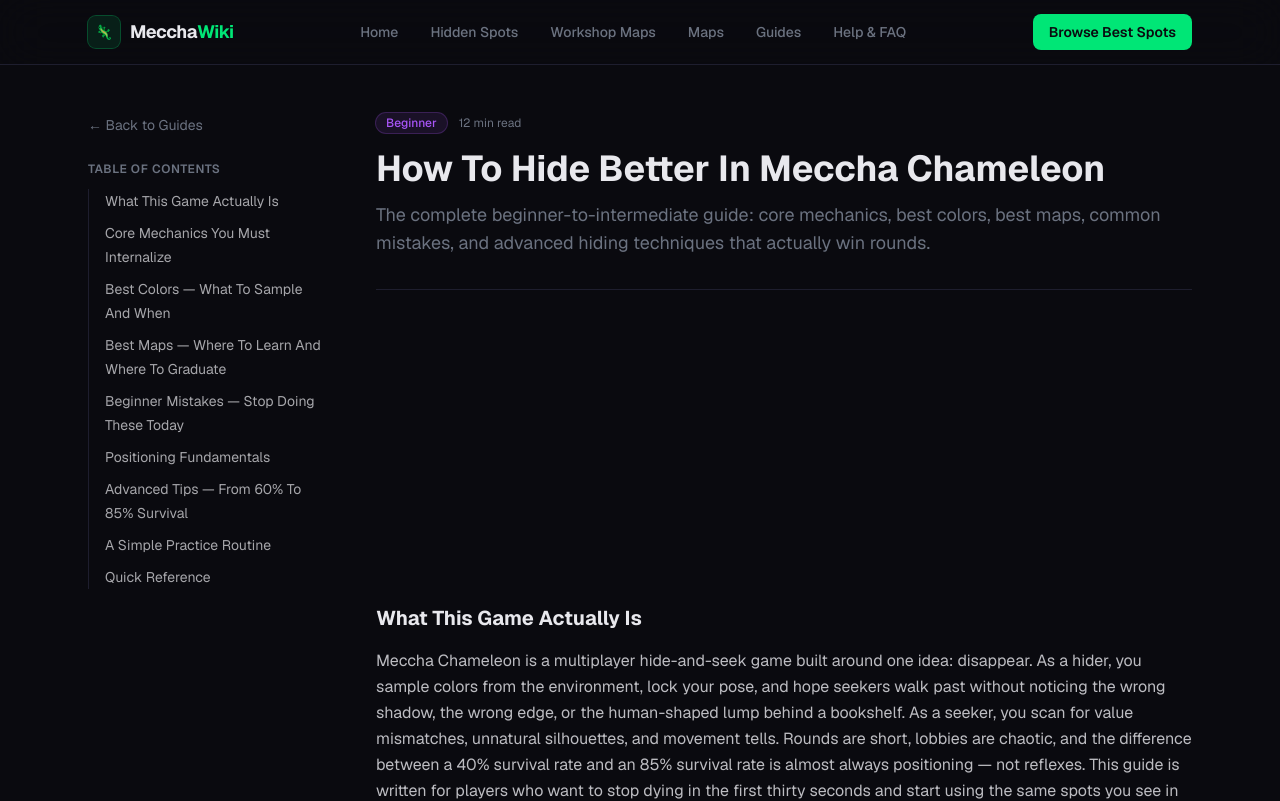
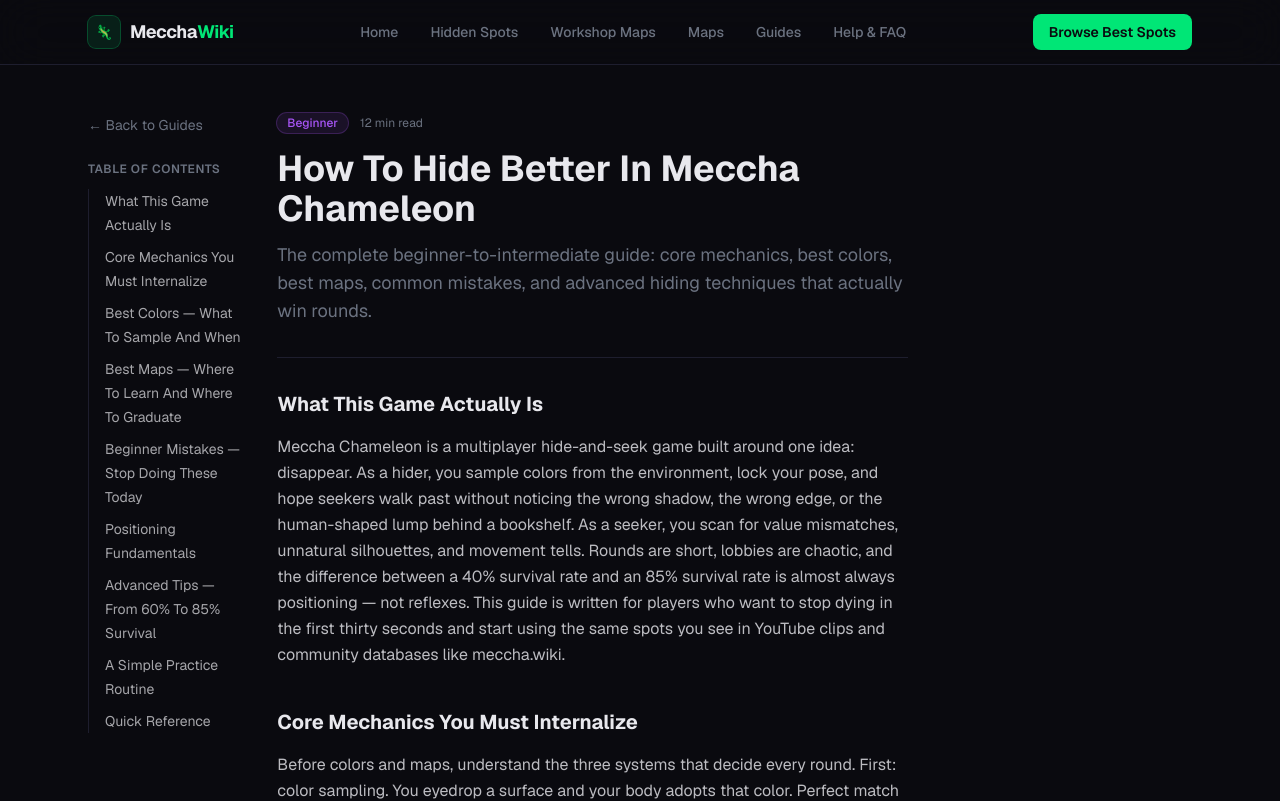
Before and after one commit to pengchengZhi001/MecchaWiki, a Next.js app: page /guides/beginner-basics in a window 1280 px wide. Shown: the top 801 px of the page. Built offline with nearby package versions, Linux system fonts and the light colour scheme.

Commit message:
fix:update

```diff
--- a/src/app/guides/[slug]/page.tsx
+++ b/src/app/guides/[slug]/page.tsx
@@ -3,7 +3,7 @@ import { notFound } from "next/navigation";
 import Link from "next/link";
 import { createMetadata } from "@/lib/metadata";
 import JsonLd from "@/components/JsonLd";
-import { Banner300, NativeBanner } from "@/components/ads";
+import { InlineAds, SidebarAds } from "@/components/ads";
 import { guides, getGuideBySlug } from "@/data/guides";
 import { articleJsonLd, breadcrumbJsonLd } from "@/lib/json-ld";
 
@@ -59,8 +59,8 @@ export default async function GuideDetailPage({ params }: Props) {
           }),
         ]}
       />
-      <div className="lg:grid lg:grid-cols-4 lg:gap-12">
-        <aside className="mb-8 lg:col-span-1">
+      <div className="lg:grid lg:grid-cols-12 lg:gap-8">
+        <aside className="mb-8 lg:col-span-2">
           <Link
             href="/guides"
             className="text-sm text-muted transition hover:text-accent"
@@ -86,7 +86,7 @@ export default async function GuideDetailPage({ params }: Props) {
           </nav>
         </aside>
 
-        <div className="lg:col-span-3">
+        <div className="lg:col-span-7">
           <header className="border-b border-card-border pb-8">
             <div className="flex items-center gap-3">
               <span className="rounded-full bg-purple/10 px-2.5 py-0.5 text-xs font-medium text-purple ring-1 ring-purple/30">
@@ -97,8 +97,6 @@ export default async function GuideDetailPage({ params }: Props) {
             <h1 className="mt-4 text-3xl font-bold sm:text-4xl">{guide.title}</h1>
             <p className="mt-3 text-lg text-muted">{guide.excerpt}</p>
           </header>
-
-          <Banner300 />
 
           <nav className="mt-8 rounded-xl border border-card-border bg-card p-5 lg:hidden">
             <p className="text-xs font-semibold uppercase tracking-wider text-muted">
@@ -130,8 +128,6 @@ export default async function GuideDetailPage({ params }: Props) {
             })}
           </div>
 
-          <NativeBanner />
-
           {guide.sources && guide.sources.length > 0 && (
             <footer className="mt-12 rounded-xl border border-card-border bg-surface p-6">
               <h2 className="text-sm font-semibold uppercase tracking-wider text-muted">
@@ -158,6 +154,12 @@ export default async function GuideDetailPage({ params }: Props) {
             </footer>
           )}
         </div>
+
+        <SidebarAds className="hidden lg:col-span-3 lg:block" />
+      </div>
+
+      <div className="mt-8 lg:hidden">
+        <InlineAds />
       </div>
     </article>
   );
--- a/src/app/help/[slug]/page.tsx
+++ b/src/app/help/[slug]/page.tsx
@@ -3,6 +3,7 @@ import Link from "next/link";
 import { notFound } from "next/navigation";
 import { createMetadata } from "@/lib/metadata";
 import JsonLd from "@/components/JsonLd";
+import { InlineAds, SidebarAds } from "@/components/ads";
 import QaImageBlock from "@/components/QaImageBlock";
 import { getHelpTopicBySlug, helpTopics } from "@/data/help";
 import { faqPageJsonLd, breadcrumbJsonLd, articleJsonLd } from "@/lib/json-ld";
@@ -71,8 +72,8 @@ export default async function HelpTopicPage({ params }: Props) {
         ]}
       />
 
-      <div className="lg:grid lg:grid-cols-4 lg:gap-12">
-        <aside className="mb-8 lg:col-span-1">
+      <div className="lg:grid lg:grid-cols-12 lg:gap-8">
+        <aside className="mb-8 lg:col-span-2">
           <Link
             href="/help"
             className="text-sm text-muted transition hover:text-accent"
@@ -98,7 +99,7 @@ export default async function HelpTopicPage({ params }: Props) {
           </nav>
         </aside>
 
-        <div className="lg:col-span-3">
+        <div className="lg:col-span-7">
           <header className="border-b border-card-border pb-8">
             <div className="flex items-center gap-3">
               <span className="rounded-full bg-accent/10 px-2.5 py-0.5 text-xs font-medium text-accent ring-1 ring-accent/30">
@@ -207,6 +208,12 @@ export default async function HelpTopicPage({ params }: Props) {
             ))}
           </div>
         </div>
+
+        <SidebarAds className="hidden lg:col-span-3 lg:block" />
+      </div>
+
+      <div className="mt-8 lg:hidden">
+        <InlineAds />
       </div>
     </article>
   );
--- a/src/app/help/page.tsx
+++ b/src/app/help/page.tsx
@@ -2,6 +2,7 @@ import type { Metadata } from "next";
 import { createMetadata } from "@/lib/metadata";
 import PageHeader from "@/components/PageHeader";
 import Card from "@/components/Card";
+import { Banner728 } from "@/components/ads";
 import { helpTopics } from "@/data/help";
 import { helpTopicQuestionCount } from "@/data/help/types";
 
@@ -28,6 +29,9 @@ export default function HelpPage() {
         title="Help & FAQ"
         description="Answers to real player questions — download, rooms, controls, painting, connection fixes, seeker/hider tips, and viral moments. Every topic is searchable."
       />
+      <div className="mb-8">
+        <Banner728 />
+      </div>
       <div className="grid gap-4 sm:grid-cols-2">
         {helpTopics.map((topic) => (
           <Card
--- a/src/components/ads/AdSlot.tsx
+++ b/src/components/ads/AdSlot.tsx
@@ -3,14 +3,17 @@ import type { ReactNode } from "react";
 type AdSlotProps = {
   children: ReactNode;
   className?: string;
+  variant?: "inline" | "sidebar";
 };
 
-export function AdSlot({ children, className = "" }: AdSlotProps) {
+export function AdSlot({ children, className = "", variant = "inline" }: AdSlotProps) {
+  const layout =
+    variant === "sidebar"
+      ? "flex justify-center"
+      : "my-8 flex justify-center overflow-hidden";
+
   return (
-    <aside
-      className={`my-8 flex justify-center overflow-hidden ${className}`.trim()}
-      aria-hidden
-    >
+    <aside className={`${layout} ${className}`.trim()} aria-hidden>
       {children}
     </aside>
   );
--- a/src/components/ads/Banner300.tsx
+++ b/src/components/ads/Banner300.tsx
@@ -5,7 +5,11 @@ import { AdSlot } from "./AdSlot";
 
 const AD_KEY = "59bbbdea4fdb1cc26e1787b4cc0dc94e";
 
-export default function Banner300() {
+type Banner300Props = {
+  sidebar?: boolean;
+};
+
+export default function Banner300({ sidebar = false }: Banner300Props) {
   const containerRef = useRef<HTMLDivElement>(null);
 
   useEffect(() => {
@@ -26,7 +30,7 @@ export default function Banner300() {
 
     const invokeScript = document.createElement("script");
     invokeScript.src = `https://www.highperformanceformat.com/${AD_KEY}/invoke.js`;
-    invokeScript.async = true;
+    invokeScript.async = false;
     container.appendChild(invokeScript);
 
     return () => {
@@ -35,7 +39,7 @@ export default function Banner300() {
   }, []);
 
   return (
-    <AdSlot>
+    <AdSlot variant={sidebar ? "sidebar" : "inline"}>
       <div ref={containerRef} className="h-[250px] w-[300px] max-w-full" />
     </AdSlot>
   );
--- a/src/components/ads/Banner728.tsx
+++ b/src/components/ads/Banner728.tsx
@@ -26,7 +26,7 @@ export default function Banner728() {
 
     const invokeScript = document.createElement("script");
     invokeScript.src = `https://www.highperformanceformat.com/${AD_KEY}/invoke.js`;
-    invokeScript.async = true;
+    invokeScript.async = false;
     container.appendChild(invokeScript);
 
     return () => {
--- a/src/components/ads/NativeBanner.tsx
+++ b/src/components/ads/NativeBanner.tsx
@@ -1,36 +1,43 @@
 "use client";
 
-import { useEffect, useId, useRef } from "react";
+import { useEffect, useRef } from "react";
 import { AdSlot } from "./AdSlot";
 
 const CONTAINER_ID = "container-eb795b965a47dff8fa3e2e01c08bd774";
 const INVOKE_SRC =
   "https://pl29903817.effectivecpmnetwork.com/eb795b965a47dff8fa3e2e01c08bd774/invoke.js";
 
-export default function NativeBanner() {
-  const containerRef = useRef<HTMLDivElement>(null);
-  const scriptId = useId().replace(/:/g, "");
+type NativeBannerProps = {
+  sidebar?: boolean;
+};
+
+export default function NativeBanner({ sidebar = false }: NativeBannerProps) {
+  const slotRef = useRef<HTMLDivElement>(null);
 
   useEffect(() => {
-    const container = containerRef.current;
-    if (!container || document.getElementById(scriptId)) return;
+    const slot = slotRef.current;
+    if (!slot) return;
+
+    const container = slot.querySelector<HTMLDivElement>(`#${CONTAINER_ID}`);
+    if (!container) return;
 
     const script = document.createElement("script");
-    script.id = scriptId;
     script.src = INVOKE_SRC;
-    script.async = true;
+    script.async = false;
     script.setAttribute("data-cfasync", "false");
-    container.appendChild(script);
+    slot.insertBefore(script, container);
 
     return () => {
       script.remove();
       container.replaceChildren();
     };
-  }, [scriptId]);
+  }, []);
 
   return (
-    <AdSlot>
-      <div ref={containerRef} id={CONTAINER_ID} className="w-full max-w-2xl" />
+    <AdSlot variant={sidebar ? "sidebar" : "inline"}>
+      <div ref={slotRef} className={sidebar ? "w-full" : "w-full max-w-2xl"}>
+        <div id={CONTAINER_ID} />
+      </div>
     </AdSlot>
   );
 }
--- /dev/null
+++ b/src/components/ads/SidebarAds.tsx
@@ -0,0 +1,40 @@
+import type { ReactNode } from "react";
+import Banner300 from "./Banner300";
+import NativeBanner from "./NativeBanner";
+
+function AdStack() {
+  return (
+    <>
+      <Banner300 sidebar />
+      <NativeBanner sidebar />
+    </>
+  );
+}
+
+type SidebarAdsProps = {
+  children?: ReactNode;
+  className?: string;
+};
+
+/** Desktop right column: ads + optional widgets stick together below the header */
+export function SidebarAds({ children, className = "" }: SidebarAdsProps) {
+  return (
+    <aside className={`self-stretch ${className}`.trim()}>
+      <div className="space-y-6 lg:sticky lg:top-24 lg:z-10">
+        <div className="hidden space-y-4 lg:block">
+          <AdStack />
+        </div>
+        {children}
+      </div>
+    </aside>
+  );
+}
+
+/** Mobile / inline fallback below the article */
+export function InlineAds() {
+  return (
+    <div className="space-y-4">
+      <AdStack />
+    </div>
+  );
+}
--- a/src/components/ads/SocialBar.tsx
+++ b/src/components/ads/SocialBar.tsx
@@ -1,21 +1,6 @@
-"use client";
-
-import { useEffect } from "react";
-
-const SCRIPT_ID = "social-bar";
 const SCRIPT_SRC =
   "https://pl29903820.effectivecpmnetwork.com/40/0c/ef/400cef333756e0813e54102a8c7c1f87.js";
 
 export default function SocialBar() {
-  useEffect(() => {
-    if (document.getElementById(SCRIPT_ID)) return;
-
-    const script = document.createElement("script");
-    script.id = SCRIPT_ID;
-    script.src = SCRIPT_SRC;
-    script.async = true;
-    document.head.appendChild(script);
-  }, []);
-
-  return null;
+  return <script async data-cfasync="false" src={SCRIPT_SRC} />;
 }
--- a/src/components/ads/index.ts
+++ b/src/components/ads/index.ts
@@ -1,3 +1,4 @@
+export { SidebarAds, InlineAds } from "./SidebarAds";
 export { default as Banner300 } from "./Banner300";
 export { default as Banner728 } from "./Banner728";
 export { default as NativeBanner } from "./NativeBanner";
```
Also changed, not shown: src/app/hidden-spots/[slug]/page.tsx (+6 -6 lines), src/app/maps/[slug]/page.tsx (+13 -7 lines).
